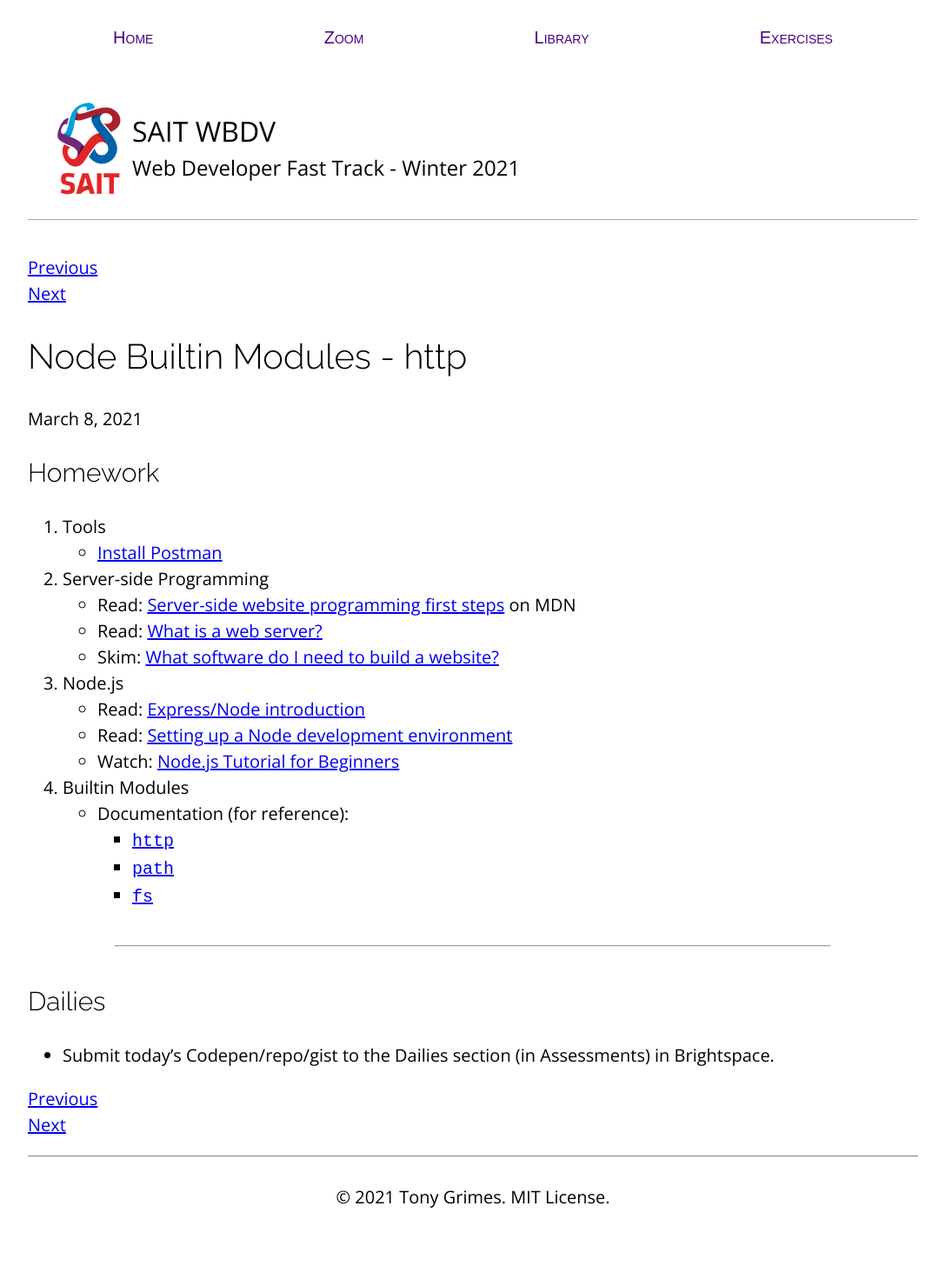
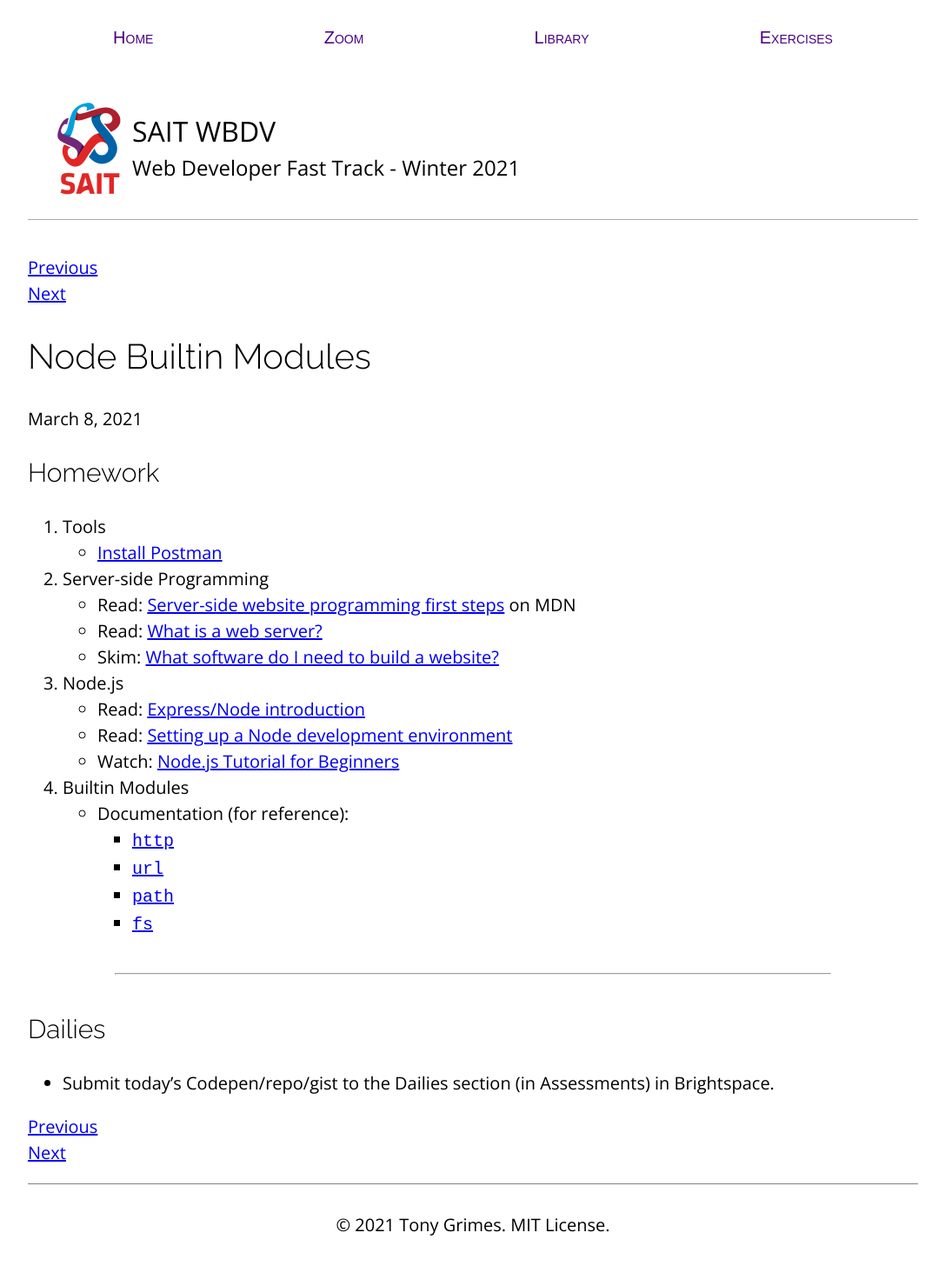
Before and after one commit to sait-wbdv/winter-2021, a Jekyll site: the page built from _posts/2021-03-08-node-modules.md, in a window 1280 px wide. Shown: the whole page at 87% size, without its empty margins (96-1183 px from the left). Built offline with Jekyll 4.4.1, drawn with Linux system fonts in a browser that asks for light colours; nearby versions of some CDN libraries; before the commit the page ends 1424 px from its top, so only the background shows below that; part of the change alters nothing that is shown.

Commit message:
transfer W9M

```diff
--- a/_posts/2021-03-08-node-modules.md
+++ b/_posts/2021-03-08-node-modules.md
@@ -1,6 +1,6 @@
 ---
 layout: post
-title: Node Builtin Modules - http
+title: Node Builtin Modules
 categories: cpnt262
 ---
 
@@ -18,6 +18,7 @@ categories: cpnt262
 4. Builtin Modules
     - Documentation (for reference):
         - [`http`](https://nodejs.org/docs/latest/api/http.html)
+        - [`url`](https://nodejs.org/docs/latest/api/url.html)
         - [`path`](https://nodejs.org/docs/latest/api/path.html)
         - [`fs`](https://nodejs.org/docs/latest/api/fs.html)
 
@@ -26,26 +27,78 @@ categories: cpnt262
 
 ## Morning reflection
 ### Housekeeping
+1. CPNT 262 Assignment 2 marks returned
+2. [CPNT 262 Assignment 3](https://github.com/sait-wbdv/assessments/tree/master/cpnt262/assignment-3)
 
 ---
 
-## 1. Lecture/Live-code
+## 1. The Node environment
 ### Learning Objectives
+- Understand the similarities and differences between the Node environment and the browser environment.
+- Demonstrate a Javascript core module such as `Math`.
+- Log core Node constants to the console:
+  - `__dirname`
+  - `__filename`
+- Log command line arguments to the console with `process.argv`.
+
 ### Terminology
+[JS Builtin Objects](https://developer.mozilla.org/en-US/docs/Web/JavaScript/Reference/Global_Objects)
+: Objects that come with all Javascript runtime environments (browser, Node, etc). Examples: `Math` and `Date`
+
 ### Materials
+- Gists:
+  - [Default objects and properties](https://gist.github.com/acidtone/873e18b256e3feca52d36ead8b1d5318)
+  - Activity: [Adding Machine with command line arguments](https://gist.github.com/acidtone/99208821b9d7fbdc5b04ae2ddd4d04bc)
+
 ### Key Takeaways
 
 ---
 
-## 2. Lecture/Live-code
+## 2. Import builtin modules with `require`
 ### Learning Objectives
+- Log a list of all Node builtin modules to the console.
+- Import a Node builtin module using `require()`.
+  - Import the `path` builtin module.
+  - Split a file path into its component parts with the `path` module:
+    - `path.basename()`
+    - `path.extname()`
+    - `path.dirname()`
+
 ### Terminology
+Node Builtin Module
+: Modules that are included with the Node runtime environment. These modules need to be imported into your script but do not need to be installed with `npm`.
+
 ### Materials
+Gist: [Splitting filenames and directories with `path`](https://gist.github.com/acidtone/aa0302b5f6573d73cfd05fedb00fc708)
+
 ### Key Takeaways
 
 ---
 
+## 3. Files Access with the `fs` module
+### Learning Objectives
+- Import the `fs` builtin module.
+  - List directory contents with `fs.readdir()`.
+  - Asynchronously read the contents of a file and log them to the console.
+  - Create a new "Hello World!" file in the file system.
+  - Update the contents of a file.
+  - Delete a file from the file system.
+
+### Terminology
+File CRUD
+: Create, Read, Update and Delete a file.
+
+### Materials
+- Gists:
+  - [Reading files with the `fs` module](https://gist.github.com/acidtone/9fa3f74b8efc12273cfcdc224ac5f56b)
+
+### Key Takeaways
+- Use the asynchronous version of `fs` methods whenever possible.
+
+---
+
 ## Open lab-time
+-
 
 ---
 
```
